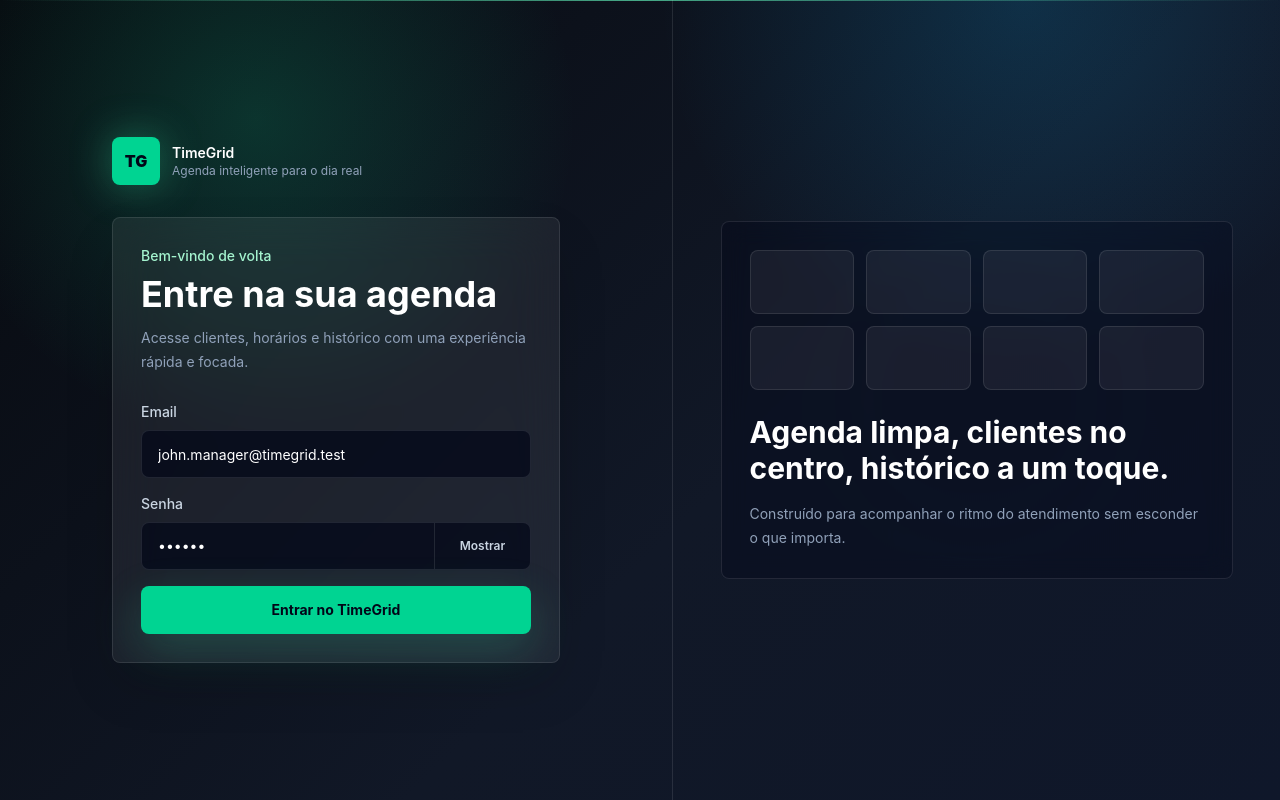
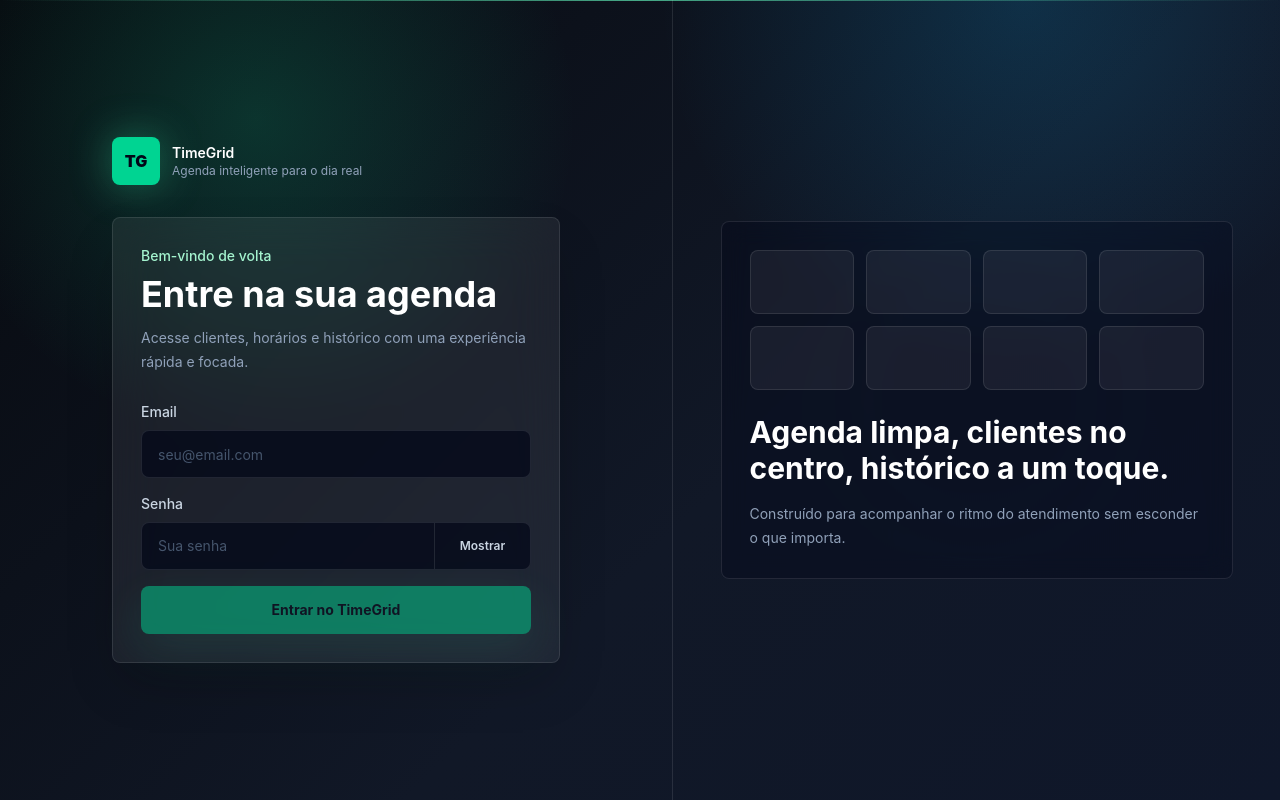
Before and after one commit to NeoJhonn/timegrid-frontend, an Angular app: page /login in a window 1280 px wide. Built offline with nearby package versions, Linux system fonts and the light colour scheme.

Commit message:
chore: clear default login credentials

```diff
--- a/src/app/features/login/login.page.ts
+++ b/src/app/features/login/login.page.ts
@@ -21,8 +21,8 @@ export class LoginPage {
   protected readonly showPassword = signal(false);
 
   protected readonly form = this.formBuilder.nonNullable.group({
-    email: ['john.manager@timegrid.test', [Validators.required, Validators.email]],
-    password: ['123456', Validators.required],
+    email: ['', [Validators.required, Validators.email]],
+    password: ['', Validators.required],
   });
 
   protected readonly canSubmit = computed(() => this.form.valid && !this.loading());
```
Also changed, not shown: 1 other file (tests, documents, lock files or other folders).
